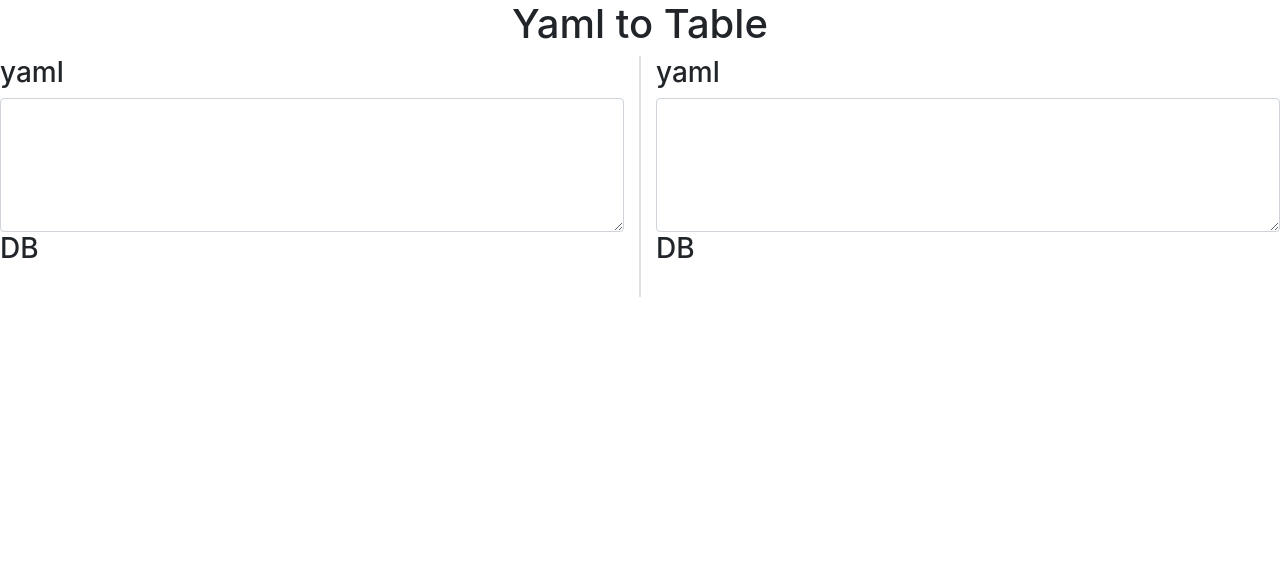
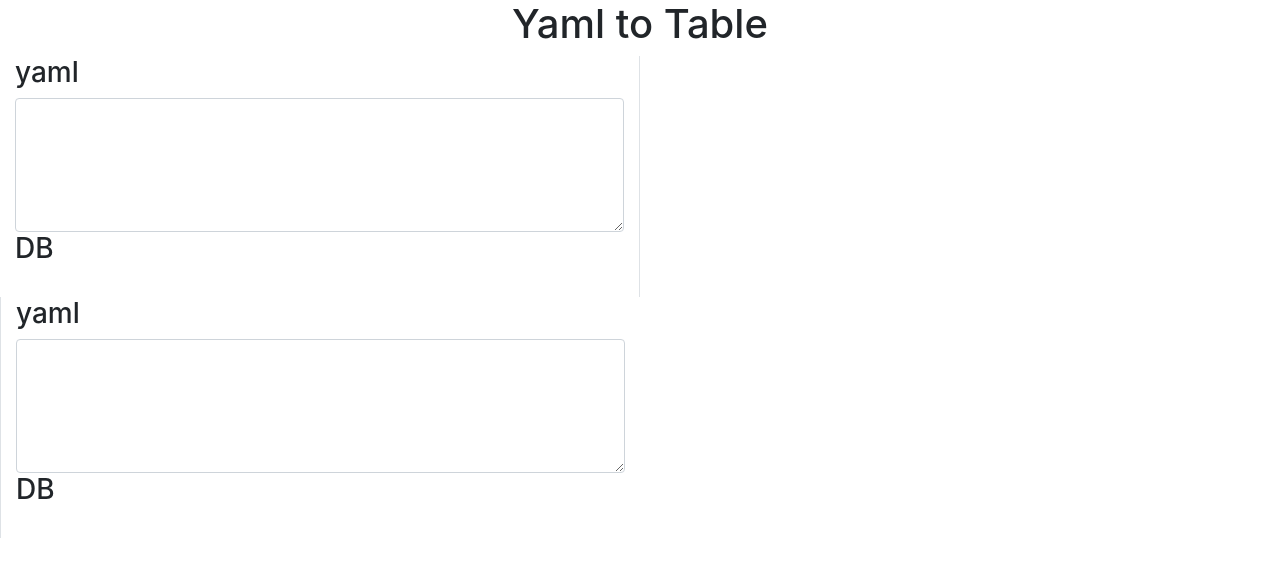
Before and after one commit to rhirabay/dbunityml-to-table, a plain HTML site: page index.html in a window 1280 px wide. Drawn offline with nearby package versions, Linux system fonts and the light colour scheme.

Commit message:
Update index.html

```diff
--- a/index.html
+++ b/index.html
@@ -15,7 +15,7 @@
 </head>
 <body>
 <h1 class="text-center">Yaml to Table</h1>
-<div class="row" ng-controller="MainController">
+<div ng-controller="MainController">
     <div class="col-6 border-right">
         <h3>yaml</h3>
         <textarea rows="5" id="target1" class="form-control" ng-keyup="onkeyup1(e)"></textarea>
```
